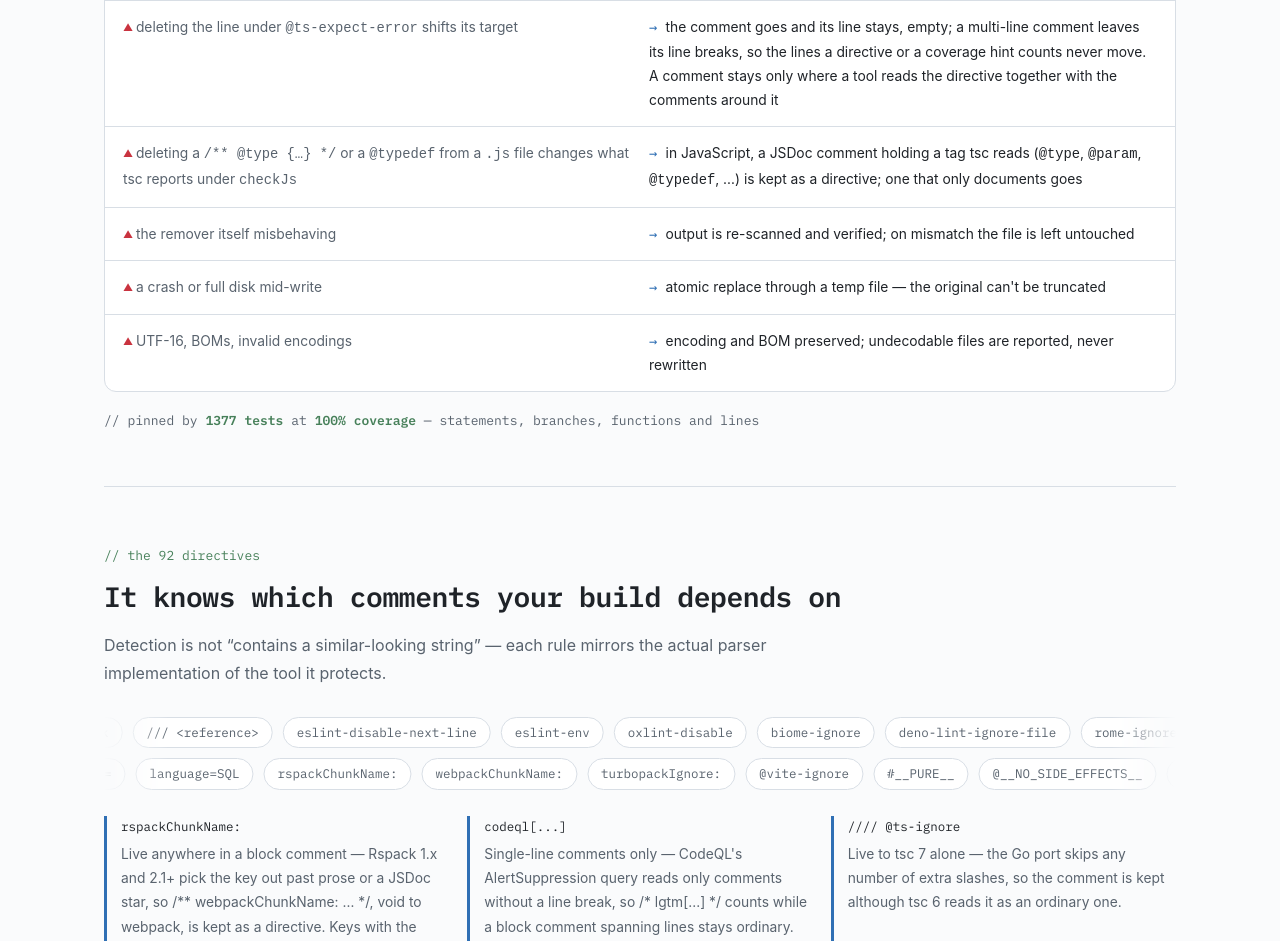
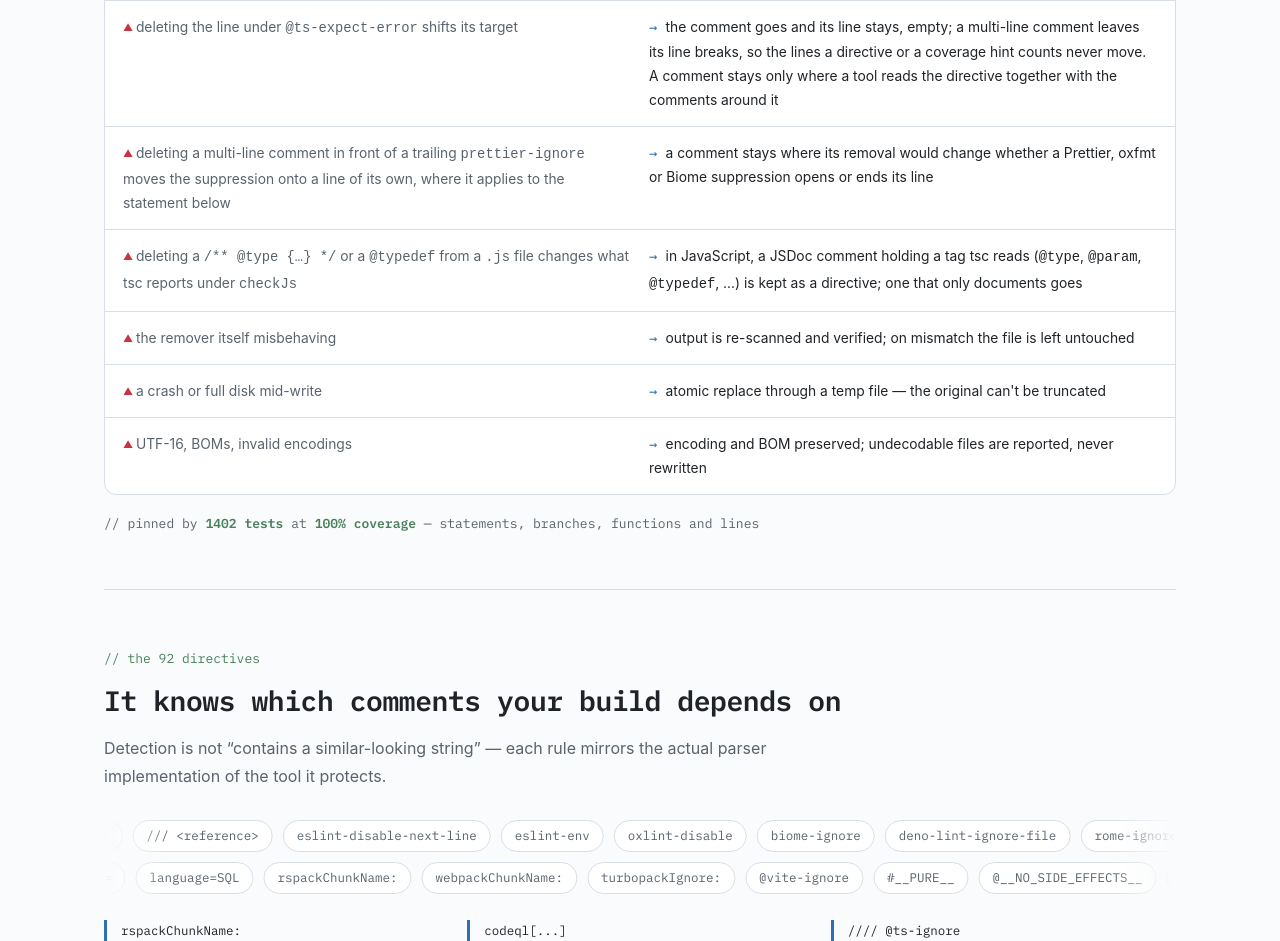
Before and after one commit to kongyo2/ts-comment-scanner, a website: page docs/index.html in a window 1280 px wide. Shown: the part 2737-3678 px from the top of the page. Drawn offline with Linux system fonts and the light colour scheme; a web font is replaced by a local one.

Commit message:
docs: describe the formatter suppression guard on the site; bump to 1.23.0
The project site lists the new guard — a comment stays where its removal
would change whether a Prettier, oxfmt or Biome suppression opens or ends
its line — and counts 1402 tests.

The doc comment on dprint's node pragma names the marker a letter touches
first, so that dprint, which goes by the first place the marker stands in a
comment, reads no pragma from it.

Co-Authored-By: Claude Mythos 5.2 <noreply@anthropic.com>
Claude-Session: https://claude.ai/code/session_011ehHivVqmV6KsKw95NxLvc

```diff
--- a/docs/index.html
+++ b/docs/index.html
@@ -456,6 +456,28 @@
           <div class="guard">
             <div class="danger">
               <span class="ja"
+                >行末の
+                <code>prettier-ignore</code>
+                の手前にある複数行コメントを消すと、抑制が次の行に移り、下の文に効いてしまう</span
+              >
+              <span class="en"
+                >deleting a multi-line comment in front of a trailing <code>prettier-ignore</code> moves the suppression
+                onto a line of its own, where it applies to the statement below</span
+              >
+            </div>
+            <div class="fix">
+              <span class="ja"
+                >Prettier・oxfmt・Biome の抑制コメントが行頭にあるか行末にあるかを変えてしまうコメントは残す</span
+              >
+              <span class="en"
+                >a comment stays where its removal would change whether a Prettier, oxfmt or Biome suppression opens or
+                ends its line</span
+              >
+            </div>
+          </div>
+          <div class="guard">
+            <div class="danger">
+              <span class="ja"
                 ><code>.js</code> の <code>/** @type {…} */</code> や <code>@typedef</code> を消すと、tsc
                 の型チェック(<code>checkJs</code>)の結果が変わる</span
               >
@@ -508,11 +530,11 @@
         </div>
         <p class="proof-line">
           <span class="ja"
-            >// この挙動は <strong>1377 本のテスト</strong>と <strong>100% カバレッジ</strong>(statements / branches /
+            >// この挙動は <strong>1402 本のテスト</strong>と <strong>100% カバレッジ</strong>(statements / branches /
             functions / lines)で固定しています</span
           >
           <span class="en"
-            >// pinned by <strong>1377 tests</strong> at <strong>100% coverage</strong> — statements, branches,
+            >// pinned by <strong>1402 tests</strong> at <strong>100% coverage</strong> — statements, branches,
             functions and lines</span
           >
         </p>
--- a/package.json
+++ b/package.json
@@ -1,6 +1,6 @@
 {
   "name": "@kongyo2/ts-comment-scanner",
-  "version": "1.22.0",
+  "version": "1.23.0",
   "description": "CLI to detect, report and safely remove comments across a TypeScript project.",
   "keywords": [
     "typescript",
--- a/src/directives.ts
+++ b/src/directives.ts
@@ -91,9 +91,9 @@ const DPRINT_IGNORE_MARKERS = ["dprint-ignore", "deno-fmt-ignore"] as const;
  * (`text_has_dprint_ignore` in dprint-core): it looks at the first place the
  * marker stands in the text alone, and wants no letter or digit right after
  * it, and none in the byte right before it — which a character outside ASCII
- * never ends in. So `édprint-ignore` is a pragma, `xdprint-ignore` and
- * `dprint-ignoreé` are none, and neither is a second marker behind one of
- * those. Checked against dprint 0.65.0 with its TypeScript plugin 0.101.0.
+ * never ends in. So `xdprint-ignore` and `dprint-ignoreé` are no pragmas, and
+ * neither is a second marker behind one of them, while `édprint-ignore` is
+ * one. Checked against dprint 0.65.0 with its TypeScript plugin 0.101.0.
  */
 function ignoresForDprint(value: string, marker: string): boolean {
   const at = value.indexOf(marker);
```
Also changed, not shown: 1 other file.
